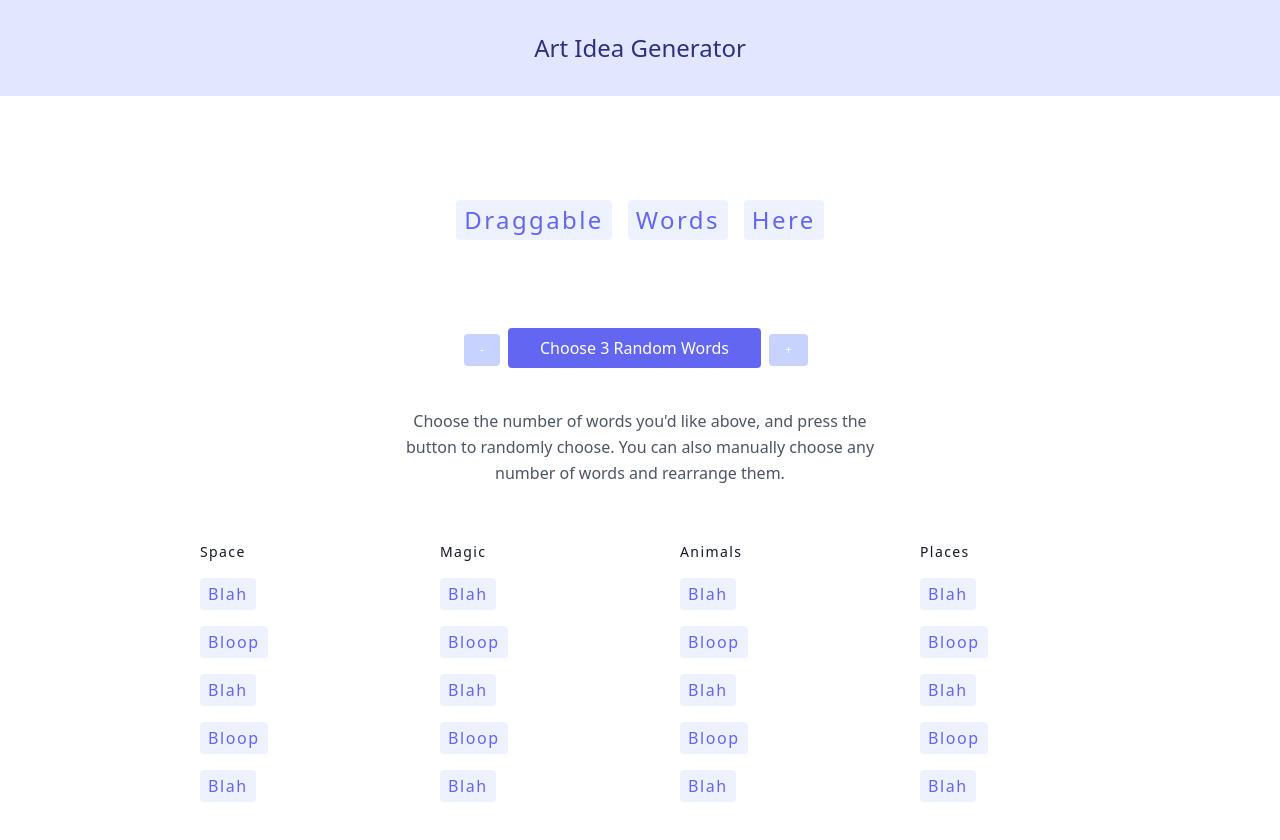
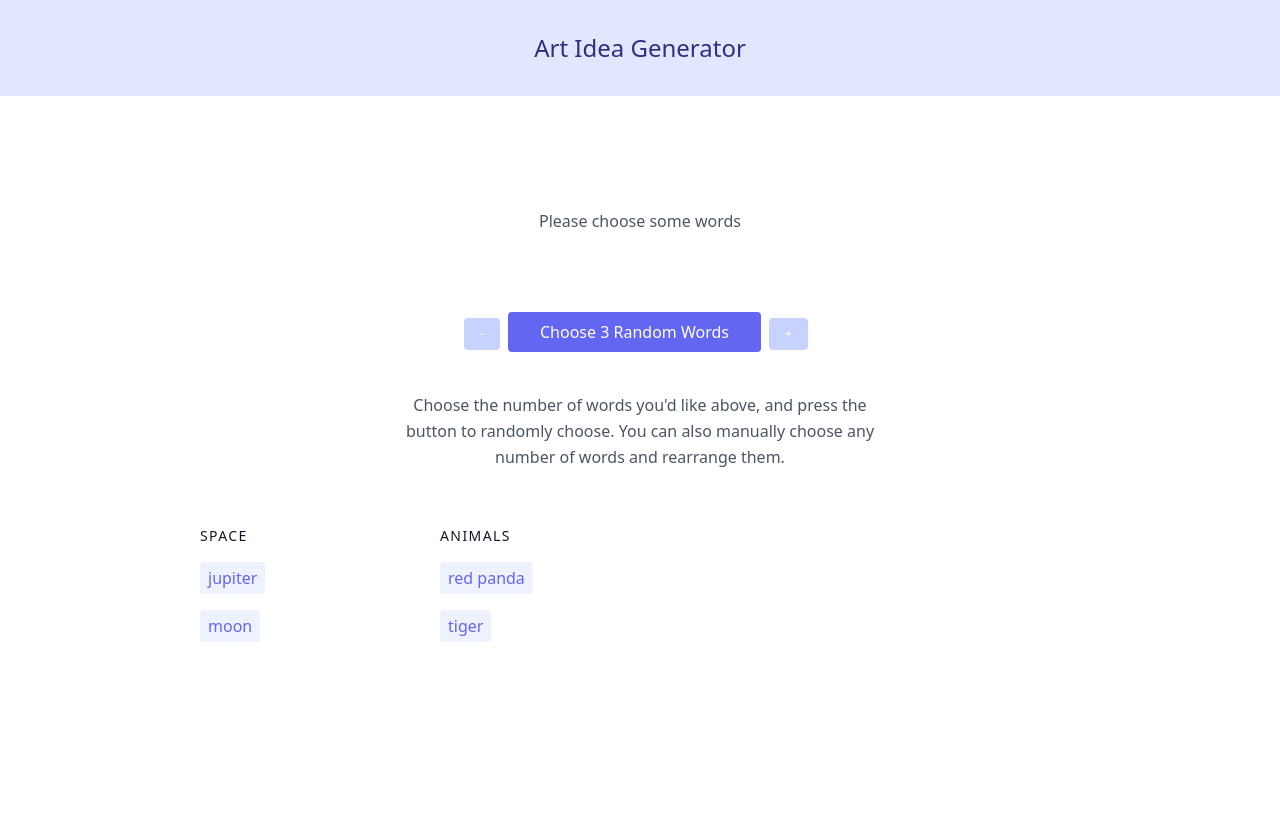
Before and after one commit to bekmeh/art-idea-generator, a React (Create React App) app: page / in a window 1280 px wide. Shown: the top 840 px of the page. After the commit the page ends 800 px from the top, so only its background shows below. Built offline with nearby package versions, Linux system fonts and the light colour scheme.

Commit message:
Retrieve and display chosen words from list

```diff
--- a/src/App.js
+++ b/src/App.js
@@ -4,12 +4,29 @@ import ChosenWord from './components/ChosenWord';
 import ChangeNumWordsButton from './components/ChangeNumWordsButton';
 import ChooseRandomWordsButton from './components/ChooseRandomWordsButton';
 import Category from './components/Category';
-import {words} from './data/words.js';
+import {wordsData} from './data/wordsData.js';
 
 class App extends Component {
+
+  constructor(props) {
+    super(props);
+    this.state = { selectedWords: [] };
+  }
+
+  onClickWord = (word) => {
+    if (this.state.selectedWords.includes(word)) {
+      // remove word
+      const newSelectedWords = this.state.selectedWords.filter((selectedWord) => selectedWord !== word);
+      this.setState({ selectedWords: newSelectedWords }, () => console.log(this.state.selectedWords));
+    } else {
+      // add word
+      var newSelectedWords = this.state.selectedWords;
+      newSelectedWords.push(word);
+      this.setState({ selectedWords: newSelectedWords }, () => console.log(this.state.selectedWords));
+    }
+  }
+
   render() {
-    console.log(words);
-
     return (
       <div className="App">
         <div className="h-full bg-indigo-100 p-8">
@@ -18,10 +35,15 @@ class App extends Component {
         <section className="text-gray-600 body-font">
           <div className="container px-40 py-24 mx-auto">
             <div className="text-center mb-10">
-              <div className="sm:text-3xl text-2xl font-medium text-center title-font text-gray-900 mb-4">
-                <ChosenWord word="Draggable"/>
-                <ChosenWord word="Words"/>
-                <ChosenWord word="Here"/>
+              <div className="sm:text-3xl text-2xl font-medium text-center title-font text-gray-900 mb-4 h-10">
+                {
+                  this.state.selectedWords.length === 0 ? <p className="text-base leading-relaxed text-gray-600 pt-4">Please choose some words</p> : null
+                }
+                {
+                  this.state.selectedWords.map((selectedWord) => {
+                    return <ChosenWord key={`chosen=${selectedWord}`} word={selectedWord}/>
+                  })
+                }
               </div>
               <ChangeNumWordsButton diff="-1"/>
               <ChooseRandomWordsButton numWords="3"/>
@@ -34,10 +56,11 @@ class App extends Component {
               </p>
             </div>
             <div className="container flex flex-wrap m-4 mx-auto text-center items-center">
-              <Category category="Space"/>
-              <Category category="Magic"/>
-              <Category category="Animals"/>
-              <Category category="Places"/>
+              {
+                Object.keys(wordsData).map((category) => {
+                  return <Category key={`category-${category}`} category={category} words={wordsData[category]} onClickWord={this.onClickWord} selectedWords={this.state.selectedWords}/>
+                })
+              }
             </div>
           </div>
         </section>
--- a/src/components/Category.js
+++ b/src/components/Category.js
@@ -3,20 +3,24 @@ import IdeaWord from './IdeaWord';
 
 class Category extends Component {
 
+  // constructor(props) {
+  //   super(props);
+  // }
+
   render() {
-    const { category } = this.props;
+    const { category, words } = this.props;
 
     return (
       <div className="p-8 lg:w-1/4 sm:w-1/2 w-full">
-        <h2 className="font-medium title-font tracking-widest text-gray-900 m-2 text-sm text-center sm:text-left">
+        <h2 className="font-medium title-font tracking-widest text-gray-900 m-2 text-sm text-center sm:text-left uppercase">
           { category }
         </h2>
         <div className="flex flex-col sm:items-start sm:text-left text-center items-center -mb-1">
-          <IdeaWord word="Blah"/>
-          <IdeaWord word="Bloop"/>
-          <IdeaWord word="Blah"/>
-          <IdeaWord word="Bloop"/>
-          <IdeaWord word="Blah"/>
+          {
+            words.map((word) => {
+              return <IdeaWord key={`word-${word}`} word={word} onClick={this.props.onClickWord} selected={this.props.selectedWords.includes(word)}/>
+            })
+          }
         </div>
       </div>
     );
--- a/src/components/IdeaWord.js
+++ b/src/components/IdeaWord.js
@@ -3,15 +3,15 @@ import React, { Component } from 'react';
 class IdeaWord extends Component {
 
   render() {
-    const { word } = this.props;
+    const { word, selected } = this.props;
 
     return (
-      <span className="inline-block
-                   py-1 px-2 m-2 rounded
-                   cursor-pointer
-                   select-none
-                   bg-indigo-50 text-indigo-500 hover:bg-indigo-300 hover:text-indigo-800
-                   text-m font-medium tracking-widest">
+      <span className={`inline-block
+                       py-1 px-2 m-2 rounded
+                       cursor-pointer
+                       select-none
+                       ${selected ? "bg-indigo-200 text-indigo-800 hover:bg-indigo-300 hover:black" : "bg-indigo-50 text-indigo-500 hover:bg-indigo-200 hover:text-indigo-800"}
+                       text-m font-medium tracking-widest}`} onClick={() => this.props.onClick(word)}>
         { word }
       </span>
     );
--- a/src/data/words.js
+++ /dev/null
@@ -1,8 +0,0 @@
-export const words = [
-  {
-    "category": "Space",
-    "words": [ "jupiter",
-               "moon",
-             ]
-  },
-];
--- /dev/null
+++ b/src/data/wordsData.js
@@ -0,0 +1,4 @@
+export const wordsData = {
+  "space": [ "jupiter", "moon"],
+  "animals": [ "red panda", "tiger" ]
+};
```
Also changed, not shown: 2 other files (tests, documents, lock files or other folders).
